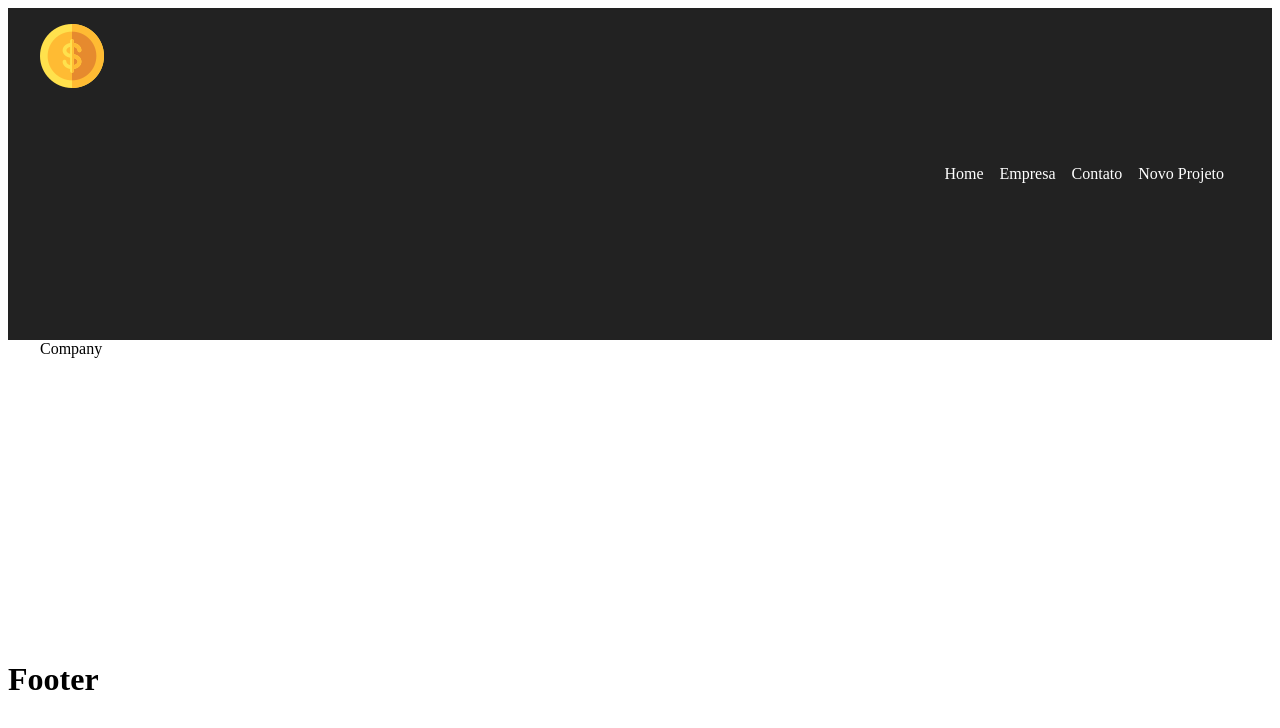
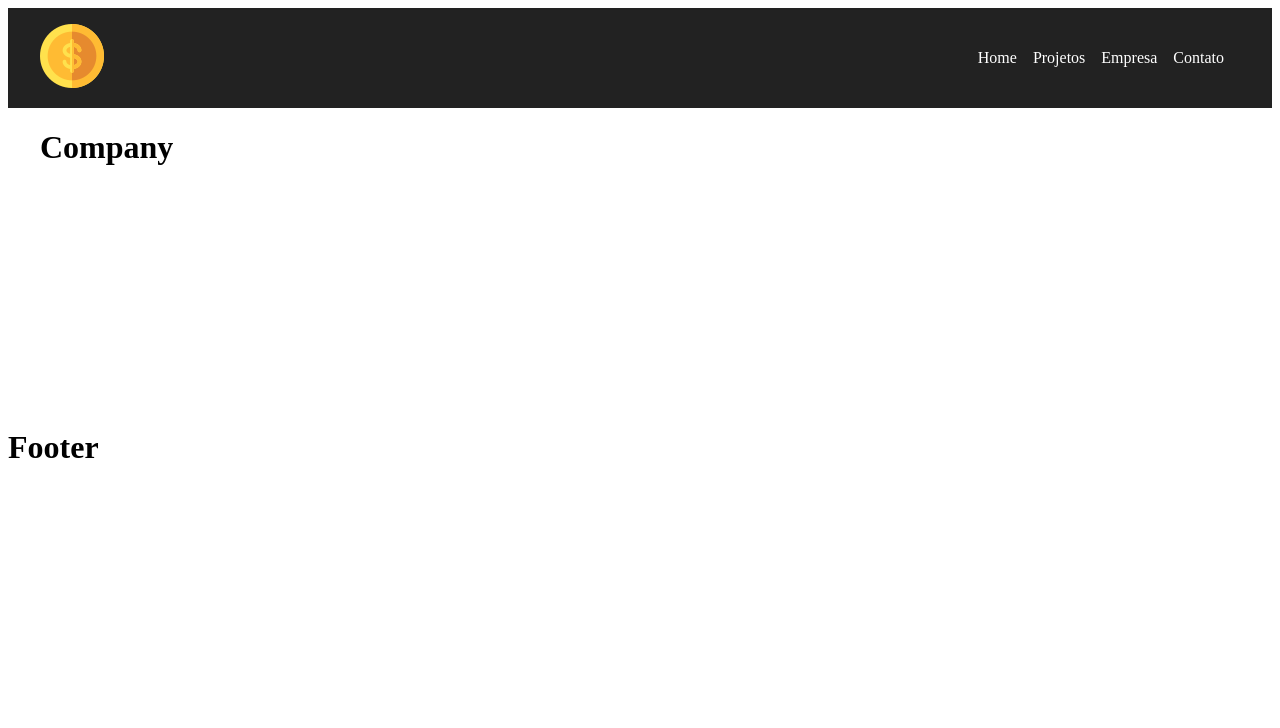
Before and after one commit to michael-petterson-06/Projeto-Costs-Mike, a React (Create React App) app in the folder costs/: page /company in a window 1280 px wide. Shown: the top 728 px of the page. Built offline with nearby package versions, Linux system fonts and the light colour scheme.

Commit message:
criando componente Projects e rota do mesmo

```diff
--- a/costs/src/App.js
+++ b/costs/src/App.js
@@ -6,6 +6,7 @@ import NewProject from './components/pages/NewProject';
 import Container from './components/layout/Container';
 import Navbar from './components/layout/Navbar';
 import Footer from './components/layout/Footer';
+import Projects  from './components/pages/Projects';
 
 
 function App() {
@@ -17,13 +18,16 @@ function App() {
           <Route exact path="/">
             <Home />
           </Route>
-          <Route path="/company">
+          <Route exact path="/projects">
+            <Projects/>
+          </Route>
+          <Route exact path="/company">
             <Company />
           </Route>
-          <Route path="/contact">
+          <Route exact path="/contact">
             <Contact />
           </Route>
-          <Route path="/newproject">
+          <Route exact path="/newproject">
             <NewProject />
           </Route>
         </Container>
--- a/costs/src/components/layout/Navbar.js
+++ b/costs/src/components/layout/Navbar.js
@@ -8,15 +8,16 @@ import logo from '../../img/costs_logo.png';
 function Navbar () {
   return (
     <nav className={styles.navbar}>
-      <Container customClass="min-height">
+      <Container>
         <Link to="/">
           <img src={logo} alt="Cost"/>
         </Link>
         <ul className={styles.list}>
           <li className={styles.item}><Link to="/">Home</Link></li>
+          <li className={styles.item}><Link to="/projects" >Projetos</Link></li>
           <li className={styles.item}><Link to="/company">Empresa</Link></li>
           <li className={styles.item}><Link to="/contact">Contato</Link></li>
-          <li className={styles.item}><Link to="newproject">Novo Projeto</Link></li>
+          {/* <li className={styles.item}><Link to="newproject">Novo Projeto</Link></li> */}
          </ul>
       </Container>
     </nav>
--- a/costs/src/components/layout/Navbar.module.css
+++ b/costs/src/components/layout/Navbar.module.css
@@ -13,7 +13,7 @@
 }
 
 
-.item {
+ .item {
   margin-right: 1em;
 }
 
--- a/costs/src/components/pages/Company.js
+++ b/costs/src/components/pages/Company.js
@@ -1,8 +1,8 @@
 function Company() {
     return (
-        <div>
+        <h1>
             Company
-        </div>
+        </h1>
     )
 }
 
--- a/costs/src/components/pages/Contact.js
+++ b/costs/src/components/pages/Contact.js
@@ -1,8 +1,8 @@
 function Contact () {
     return (
-        <div>
-            contac
-        </div>
+        <h1>
+            contact
+        </h1>
     )
 }
 
--- a/costs/src/components/pages/Home.js
+++ b/costs/src/components/pages/Home.js
@@ -1,8 +1,8 @@
 function Home () {
     return (
-        <div>
+        <h1>
             Home
-        </div>
+        </h1>
     )
 
 }
--- a/costs/src/components/pages/NewProject.js
+++ b/costs/src/components/pages/NewProject.js
@@ -1,8 +1,8 @@
 function NewProject() {
     return (
-        <div>
+        <h1>
             NewProject
-        </div>
+        </h1>
     )
 }
 
--- /dev/null
+++ b/costs/src/components/pages/Projects.js
@@ -0,0 +1,6 @@
+function Projects() {
+    return <h1>Projetos</h1>
+}
+
+
+export default Projects;
```
